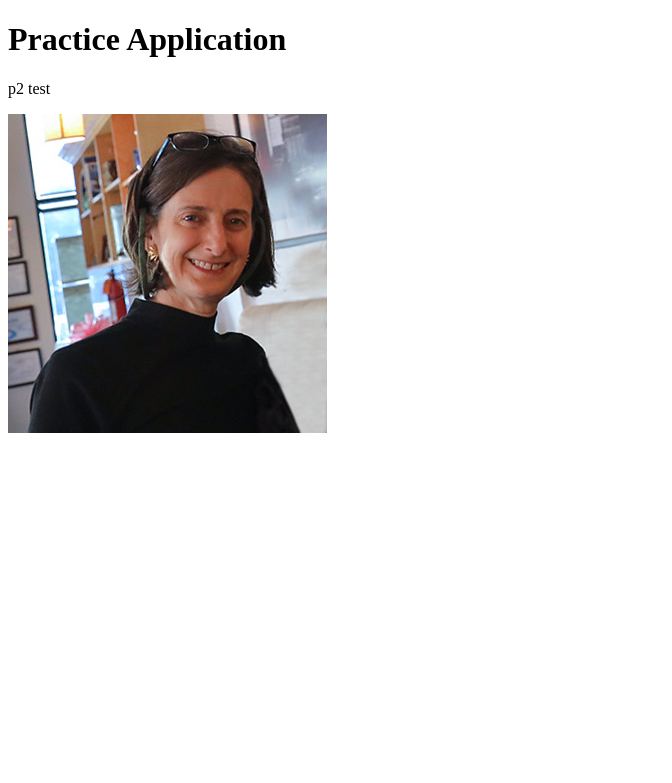
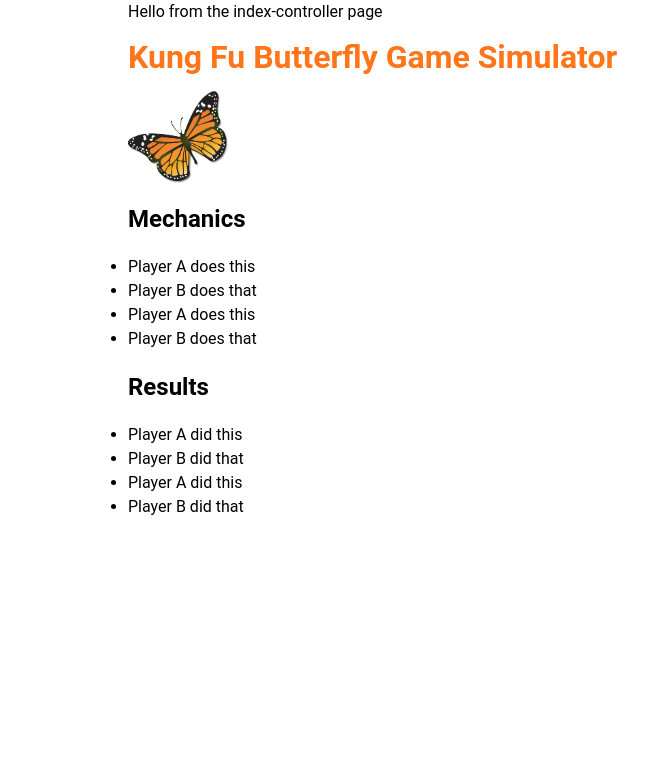
Before and after one commit to MPVaccaro/e2, a PHP site: page / in a window 1280 px wide. Shown: the top 783 px of the page, without its empty margins (0-672 px from the left). Run offline with PHP 8.4, Linux system fonts and the light colour scheme.

Commit message:
Updating practice nabisu and doing the initial set up p2 project

```diff
--- /dev/null
+++ b/p2/css/junkpile.css
@@ -0,0 +1,151 @@
+@charset "UTF-8";
+/* CSS Document */
+
+
+
+.wrapper {
+  display: flex;
+  flex-flow: row wrap;
+  text-align: left;
+}
+
+.wrapper > * {
+  padding: 10px;
+  flex: 1 100%;
+}
+
+.header {
+}
+
+.footer {
+display: block;
+width: 100%;
+padding: 1em;
+margin-top: 2em;
+float: left;
+color: #cccccc;
+background-color: #087775;
+border: solid;
+border-color: #087775;
+border-radius: 5px;
+}
+
+
+.main {
+  text-align: left;
+}
+
+.aside-1 {
+}
+
+.aside-2 {
+}
+
+@media all and (min-width: 800px) {
+  .aside { flex: 1 0 0; }
+}
+
+@media all and (min-width: 650px) {
+  .main    { flex: 3 0px; }
+  .aside-1 { order: 1; }
+  .main    { order: 2; }
+  .aside-2 { order: 3; }
+  .footer  { order: 4; }
+}
+
+.flex-container {
+  padding: 0;
+  margin: 0;
+  list-style: ; /*use none to remove bullets from lists */
+
+  display: -webkit-box;
+  display: -moz-box;
+  display: -ms-flexbox;
+  display: -webkit-flex;
+  display: flex;
+
+  -webkit-flex-flow: row wrap;
+  justify-content: flex-start;
+}
+
+.flex-item {
+
+  padding: 0px;
+  width: 150px;
+  height: 35px;
+  margin-top: 0px;
+  line-height: 15px;
+  text-align: left;
+}
+
+
+
+ body {
+            font-family: 'Roboto', sans-serif;
+	 		font-size: 1em;
+	 		line-height: 1.5em;
+	 		margin: 0;
+            margin-left: 10%;
+            margin-right: 10%;
+	        padding: 0em;
+        }
+
+
+
+h1 { color: #ff751a;
+
+}
+        h2,
+        h3,
+        h4,
+        h5,
+        h6
+
+
+
+		h1 {
+	font-size: 1.5em;
+	margin-bottom: 1em;
+}
+
+        h2 {
+            margin-bottom: 1em;
+        }
+
+ul {
+  list-style: ; /* use none to removed bullets from lists */
+  padding: 0px;
+}
+
+li {
+  padding-bottom: 0px;
+}
+
+
+
+
+
+
+
+a:link {
+	text-decoration: none;
+	color: #0ca7a4;
+	font-weight:  normal;
+}
+
+a:visited {
+	color: #163885;
+}
+
+a:focus {
+color: 	#245fee;
+}
+
+a:hover {
+color: 	#245fee;
+}
+
+a:active {
+	color: red;
+	text-decoration: underline;
+}
--- /dev/null
+++ b/p2/index-controller.php
@@ -0,0 +1,2 @@
+<?php
+echo "Hello from the index-controller page"; //use this only to test, then remove
--- a/p2/index.php
+++ b/p2/index.php
@@ -1,12 +1,33 @@
+<?php require "index-controller.php"; ?>
+
 <!doctype html>
 <html lang='en'>
 <head>
-	<title>Practice Application</title>
+	<title>Kung Fu Game Simulator</title>
 	<meta charset='utf-8'>
+    <link href="css/junkpile.css" rel="stylesheet">
 </head>
+
 <body>
-	<h1>Practice Application</h1>
-	<p>p2 test</p>
-        <img src="images/MPV_headshot.png" alt="Mary Vaccaro" />
+	<h1>Kung Fu Butterfly Game Simulator</h1>
+
+         <img src="images/MonarchButterfly.jpg" alt="Monarch Butterfly" width="100 px" />
+
+    <h3>Mechanics</h3>
+	<ul>
+        <li>Player A does this</li>
+        <li>Player B does that</li>
+        <li>Player A does this</li>
+        <li>Player B does that</li>
+    </ul>
+
+    <h3>Results</h3>
+	<ul>
+        <li>Player A did this</li>
+        <li>Player B did that</li>
+        <li>Player A did this</li>
+        <li>Player B did that</li>
+    </ul>
+
 </body>
 </html>
```
Also changed, not shown: nabisu/bank.php (added, +39 -0 lines), nabisu/index.php (+7 -1 lines), nabisu/images/NS Logo TC KF Energy_Wide_clear copy_300px.png (added), p2/README.md, p2/images/MonarchButterfly.jpg (added).
